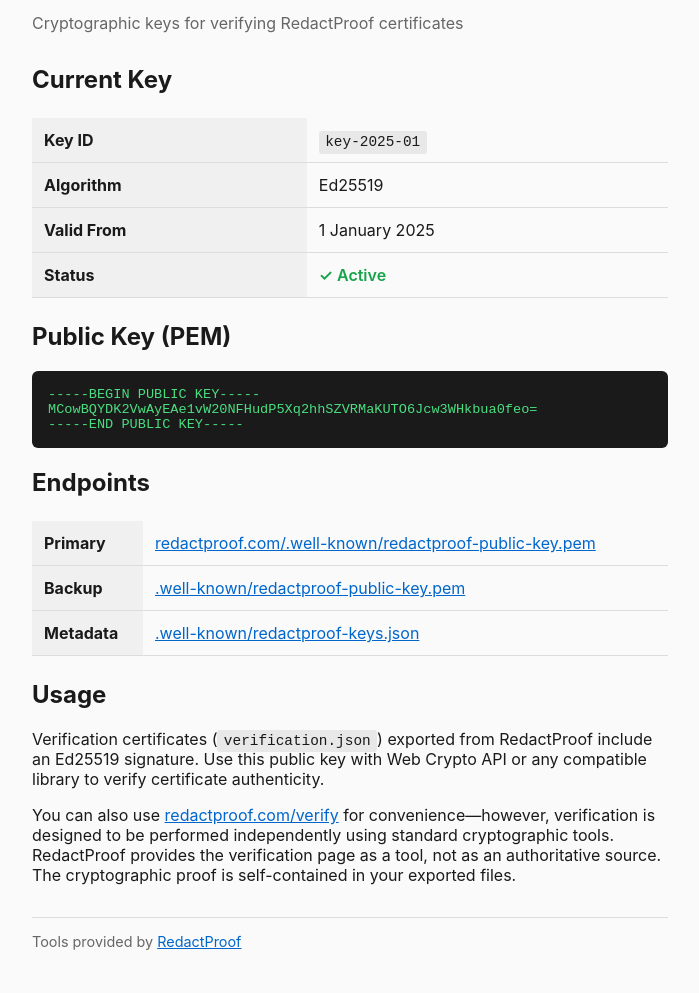
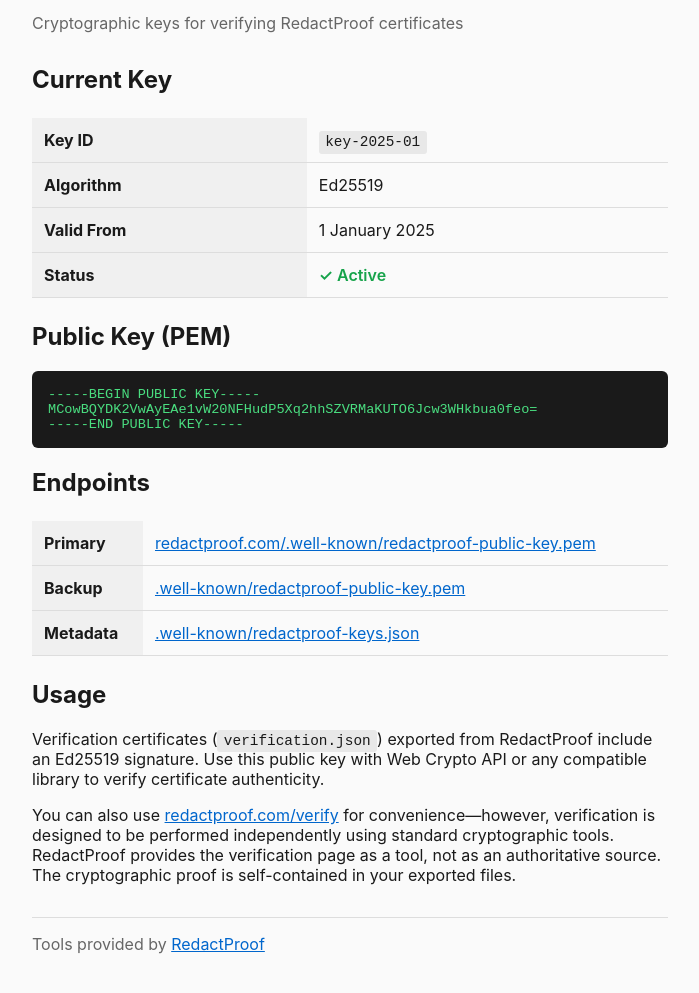
Before and after one commit to RedactProof/public-keys, a plain HTML site: page index.html in a window 1280 px wide. Shown: the part 95-1088 px from the top of the page, without its empty margins (290-989 px from the left). Drawn offline with Linux system fonts and the light colour scheme.

Commit message:
Consistent font size for footer

```diff
--- a/index.html
+++ b/index.html
@@ -64,6 +64,6 @@
   <p>You can also use <a href="https://redactproof.com/verify">redactproof.com/verify</a> for convenience—however, verification is designed to be performed independently using standard cryptographic tools. RedactProof provides the verification page as a tool, not as an authoritative source. The cryptographic proof is self-contained in your exported files.</p>
 
   <hr style="margin-top: 2rem; border: none; border-top: 1px solid #ddd;">
-  <p style="color: #666; font-size: 0.9rem;">Tools provided by <a href="https://redactproof.com">RedactProof</a></p>
+  <p style="color: #666;">Tools provided by <a href="https://redactproof.com">RedactProof</a></p>
 </body>
 </html>
```
